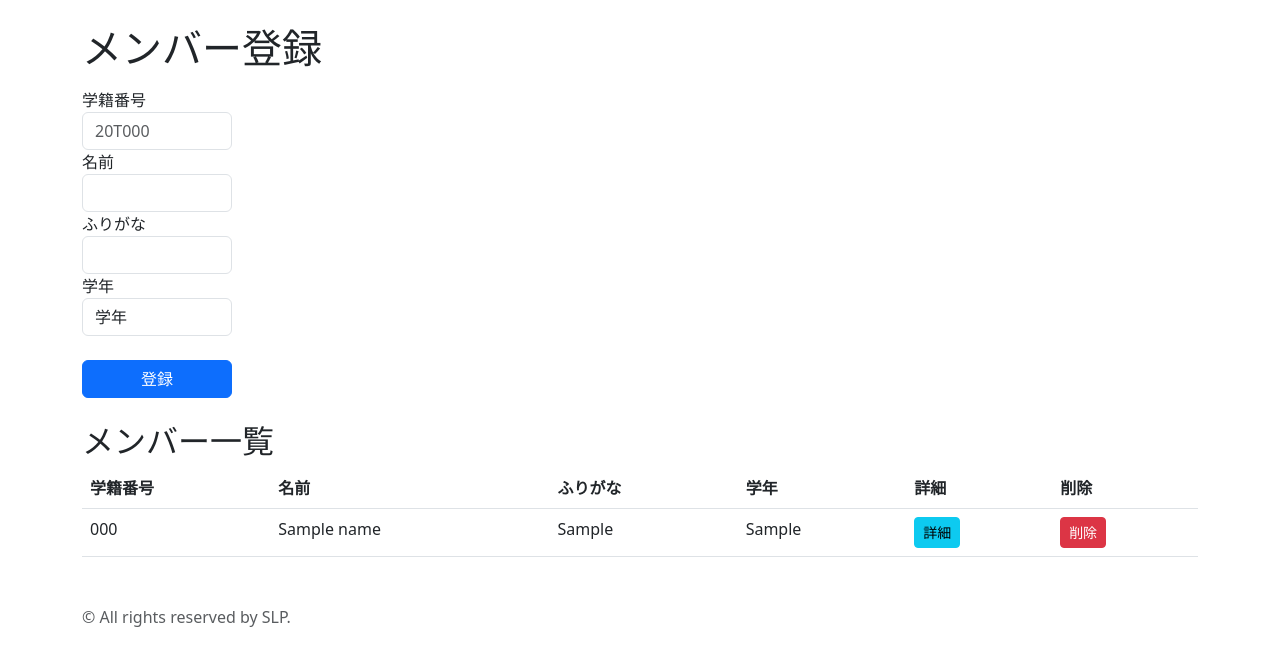
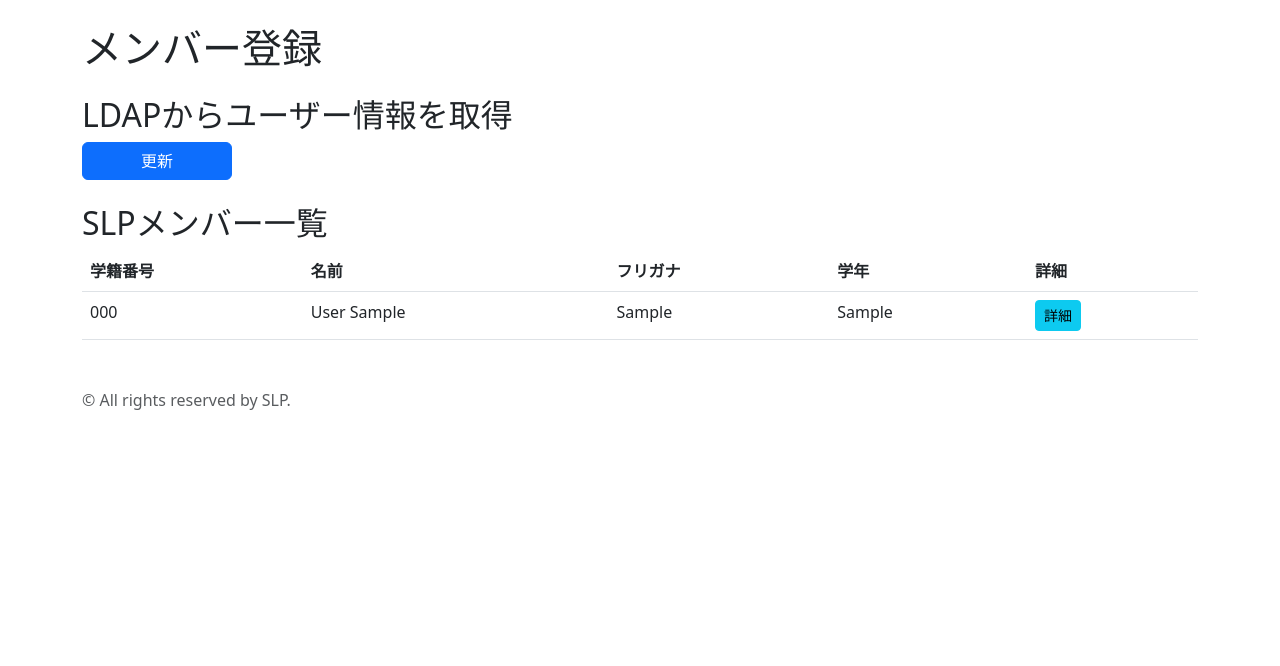
Before and after one commit to SLP-KBIT/attendance-system, a Flask app: page /attendance/member in a window 1280 px wide. Shown: the part 88-754 px from the top of the page. Run offline with Flask 3, Linux system fonts and the light colour scheme; tables that the repository leaves empty hold one stand-in row (values such as "Sample post"); some libraries are stand-ins or nearby versions.

Commit message:
LDAPに対応

```diff
--- a/app/scripts/main.py
+++ b/app/scripts/main.py
@@ -1,37 +1,38 @@
 from flask import Flask, render_template, request, redirect, Response, url_for, render_template_string
 from sqlalchemy import create_engine
 from sqlalchemy.orm import sessionmaker
-from database import AttendanceDB, NameDB
+from database import Date, User
 from datetime import datetime, timedelta
 import subprocess
 import re
+from ldap3 import Server, Connection, ALL, NTLM, SUBTREE, ALL_ATTRIBUTES, ALL_OPERATIONAL_ATTRIBUTES
 
 app = Flask(__name__, static_url_path='/attendance')
 
 # SQLiteデータベースに接続
-engine2 = create_engine('sqlite:///name.db')
-engine1 = create_engine('sqlite:///attendance.db')
+engine1 = create_engine('sqlite:///date.db')
+engine2 = create_engine('sqlite:///user.db')
 
 # SQLAlchemyセッションを作成
 Session1 = sessionmaker(bind=engine1)
 Session2 = sessionmaker(bind=engine2)
 
 # 同じ日付のデータを省く
-def compute_day(post, onDays):
+def compute_day(date, onDays):
     for onDay in onDays:
-        if post == onDay:
+        if date == onDay:
             return 0
     return 1
 
-# 名前の抽出
-def extrack_name(posts, posts2):
-    my_names = []
-    for post2 in posts2:
-        for post in posts:
-            if post.name == post2.name:
-                my_names.append(post2.name)
+# 出席者の学籍番号取得
+def attend_number(dates, users):
+    numbers = []
+    for user in users:
+        for date in dates:
+            if date.number == user.number:
+                numbers.append(user.number)
                 break
-    return my_names
+    return numbers
 
 # 更新に失敗した時のエラー処理
 error = ['',0]
@@ -46,25 +47,36 @@ def error_handle(e):
         error[1] = 0
         return error[0]
 
-# 正規表現
-def convert_string(number, name, grade, furigana):
-    pattern_number = r'(\d{2})([A-Za-z])(\d{3})'
-    pattern_name = r'^[^\W_]{1,30}$'
-    pattern_grade = r'([A-Z])(\d)'
-    pattern_furigana =  r'^[ぁ-んァ-ンー]{1,30}$'
-    result1 = re.match(pattern_number, number)
-    result2 = re.match(pattern_name, name)
-    result3 = re.match(pattern_grade, grade)
-    result4 = re.match(pattern_furigana, furigana)
-    if result1 and result2 and result3 and result4:
-        first_part = result1.group(1)
-        second_part = result1.group(2).upper()
-        third_part = result1.group(3)
-        return first_part + second_part + third_part
-    else:
-        return False
+# 学生かどうか判定
+def judge_student(entry, memberuid):
+    if str(entry['uid']) in memberuid:
+        pattern = r"s(\d{2})([a-z])(\d{3})@kagawa-u\.ac\.jp"
+        result = re.match(pattern, str(entry['mail']))
+        if result:
+            number = result.group(1) + result.group(2).upper() + result.group(3)
 
-# URL:(/)
+            year_of_admission = int(result.group(1)) + 2000
+            current_date = datetime.now()
+            current_year = current_date.year
+            if current_date < datetime(current_year, 4, 1):
+                current_year -= 1
+            year_of_grade = current_year - year_of_admission + 1
+
+            if result.group(2).upper() == "G":
+                year_of_grade += 4
+            elif result.group(2).upper() == "D":
+                year_of_grade += 6
+
+            grade_sample = {1:"B1", 2:"B2", 3:"B3", 4:"B4", 5:"M1", 6:"M2", 7:"D1", 8:"D2", 9:"D3"}
+
+            grade = ""
+            if year_of_grade in grade_sample:
+                grade = grade_sample[year_of_grade]
+
+            return number, grade
+
+    return None, None
+
 @app.route('/attendance', methods=['GET', 'POST'])
 def index():
     if request.method == 'POST':
@@ -76,33 +88,38 @@ def index():
         return redirect('/attendance')
 
     session1 = Session1()
-    posts = session1.query(AttendanceDB).order_by(AttendanceDB.date.desc()).all()
+    dates = session1.query(Date).order_by(Date.date.desc()).all()
+    session1.close()
+
     onDays = []
-    for post in posts:
-        post = post.date.strftime('%Y-%m-%d')
-        if compute_day(post, onDays):
-            onDays.append(post)
+    for date in dates:
+        date = date.date.strftime('%Y-%m-%d')
+        if compute_day(date, onDays):
+            onDays.append(date)
 
-    session1.close()
     errorOut = error_handle(0)
     return render_template('index.html', onDays=onDays, error=errorOut)
 
-# URL(/date/<指定した日付>)
+# 指定した日付
 @app.route('/attendance/date/<currentDate_str>', methods=['GET', 'POST'])
 def date(currentDate_str):
     if request.method == 'POST':
-        session1 = Session1()
+
+        number = request.form.get('number')
+
         session2 = Session2()
-        name = request.form.get('name')
+        user = session2.query(User).filter(User.number == number).first()
+        session2.close()
 
-        number = session2.query(NameDB.number).filter(NameDB.name == name).scalar()
-        grade = session2.query(NameDB.grade).filter(NameDB.name == name).scalar()
+        if user == None:
+            return redirect(f'/attendance/date/{currentDate_str}')
 
         currentDate = datetime.strptime(currentDate_str, "%Y-%m-%d")
 
-        new_post = AttendanceDB(number=number, name=name, grade=grade, date=currentDate)
+        new_date = Date(number=number, date=currentDate)
 
-        session1.add(new_post)
+        session1 = Session1()
+        session1.add(new_date)
         session1.commit()
         session1.close()
 
@@ -110,106 +127,109 @@ def date(currentDate_str):
 
     currentDate = datetime.strptime(currentDate_str, "%Y-%m-%d")
     session1 = Session1()
-    posts = session1.query(AttendanceDB).order_by(AttendanceDB.number).filter(AttendanceDB.date >= currentDate, AttendanceDB.date < currentDate+timedelta(days=1)).all()
+    dates = session1.query(Date).order_by(Date.date.desc()).filter(Date.date >= currentDate, Date.date < currentDate+timedelta(days=1)).all()
     session1.close()
 
     session2 = Session2()
-    posts2_furigana = session2.query(NameDB).order_by(NameDB.furigana).all()
-    posts2 = session2.query(NameDB).order_by(NameDB.number).all()
+    users_sort = session2.query(User).order_by(User.furigana).all()
+    users = session2.query(User).order_by(User.number).all()
     session2.close()
 
-    my_names = extrack_name(posts, posts2_furigana)
+    numbers = attend_number(dates, users)
 
-    posts = session1.query(AttendanceDB).order_by(AttendanceDB.date.desc()).filter(AttendanceDB.date >= currentDate, AttendanceDB.date < currentDate+timedelta(days=1)).all()
-    return render_template('date.html', posts=posts, currentDate=currentDate_str, posts2=posts2, my_names=my_names)
+    return render_template('date.html', dates=dates, currentDate_str=currentDate_str, users=users, users_sort=users_sort, numbers=numbers)
 
-# URL(/user/<指定した学籍番号>)
+# 指定した学籍番号
 @app.route('/attendance/user/<currentNumber>', methods=['GET', 'POST'])
 def user(currentNumber):
-    if request.method == 'GET':
+    if request.method == 'POST':
+        furigana = request.form.get('furigana')
+
+        pattern = r'^[ァ-ンー]{1,40}$'
+        if re.match(pattern, furigana) or furigana == "":
+            session2 = Session2()
+            user = session2.query(User).filter(User.number == currentNumber).first()
+            user.furigana = furigana
+            session2.commit()
+            session2.close()
+
+        return redirect(f'/attendance/user/{currentNumber}')
+
+    else:
         session1 = Session1()
         session2 = Session2()
-        posts = session1.query(AttendanceDB).order_by(AttendanceDB.date.desc()).filter(AttendanceDB.number == currentNumber).all()
-        lasts = session2.query(NameDB).filter(NameDB.number == currentNumber).first()
+        dates = session1.query(Date).order_by(Date.date.desc()).filter(Date.number == currentNumber).all()
+        user = session2.query(User).filter(User.number == currentNumber).first()
         session1.close()
         session2.close()
-        return render_template('user.html', posts=posts, lasts=lasts, currentNumber=currentNumber)
+        return render_template('user.html', dates=dates, user=user, currentNumber=currentNumber)
 
-    else:
-        session2 = Session2()
-        post = session2.query(NameDB).filter(NameDB.number == currentNumber).first()
-
-        number = request.form.get('number')
-        if number != '':
-            post.number = number
-            currentNumber = number
-        name = request.form.get('name')
-        if name != '':
-            post.name = name
-        grade = request.form.get('grade')
-        if grade != '':
-            post.grade = grade
-        furigana = request.form.get('furigana')
-        if furigana != '':
-            post.furigana = furigana
-
-        session2.commit()
-        session2.close()
-        return redirect(f'/attendance/user/{currentNumber}')
-
-# URL(/delete/<指定したAttendanceDBのid>)
+# 指定したDateのid
 @app.route('/attendance/delete/<int:id>')
 def delete(id):
     from_url = request.referrer
     split_url = from_url.partition('/attendance/')
 
     session1 = Session1()
-    post = session1.query(AttendanceDB).get(id)
-    session1.delete(post)
+    date = session1.query(Date).get(id)
+    session1.delete(date)
     session1.commit()
     session1.close()
+
     return redirect(f'/attendance/{split_url[-1]}')
 
-# URL(/member)
 @app.route('/attendance/member', methods=['GET', 'POST'])
 def member():
-    if request.method == 'GET':
+    if request.method == 'POST':
+        # opneldapから取得
+        server = Server('miku.eng.kagawa-u.ac.jp', get_info=ALL, port=636, use_ssl=True)
+        conn = Connection(server, user='cn=admin,dc=slp,dc=eng,dc=kagawa-u,dc=ac,dc=jp', password='パスワード', auto_bind=True)
+        conn.search('cn=slp,ou=groups,dc=slp,dc=eng,dc=kagawa-u,dc=ac,dc=jp', '(cn=slp)', attributes=['memberuid'], paged_size=None, search_scope=SUBTREE)
+        memberuid = conn.entries[0]['memberuid']
+        conn.search('ou=members,dc=slp,dc=eng,dc=kagawa-u,dc=ac,dc=jp', '(objectclass=person)', attributes=['uid', 'mail', 'sn', 'givenName'], paged_size=None, search_scope=SUBTREE)
+
         session2 = Session2()
-        posts = session2.query(NameDB).order_by(NameDB.number).all()
+
+        # DBへの追加・更新
+        for entry in sorted(conn.entries):
+            number, grade = judge_student(entry, memberuid)
+            if number == None:
+                continue
+
+            uid = str(entry['uid'])
+            first_name = str(entry['givenName'])
+            last_name = str(entry['sn'])
+            user = session2.query(User).filter(User.uid == uid).first()
+            if user:
+                user.uid = uid
+                user.number = number
+                user.first_name = first_name
+                user.last_name = last_name
+                user.grade = grade
+            else :
+                new_user = User(uid=uid, number=number, first_name=first_name, last_name=last_name, grade=grade, furigana="")
+                session2.add(new_user)
+
+            session2.commit()
+
+        # DBへの削除
+        users = session2.query(User).all()
+        for user in users:
+            if user.uid in memberuid:
+                continue
+            else:
+                session2.delete(user)
+                session2.commit()
+
         session2.close()
-        return render_template('member.html', posts=posts)
+        return redirect('/attendance/member')
 
     else:
-        number = request.form.get('number')
-        name = request.form.get('name')
-        grade = request.form.get('grade')
-        furigana = request.form.get('furigana')
+        session2 = Session2()
+        users = session2.query(User).order_by(User.grade.desc()).order_by(User.number).all()
+        session2.close()
+        return render_template('member.html', users=users)
 
-        result = convert_string(number, name, grade, furigana)
-        number = result
-
-        if result:
-            new_post = NameDB(number=number, name=name, grade=grade, furigana=furigana)
-
-            session2 = Session2()
-            session2.add(new_post)
-            session2.commit()
-            session2.close()
-
-        return redirect('/attendance/member')
-
-# URL(/member/delete/<指定したNameDBのid>)
-@app.route('/attendance/member/delete/<int:id>')
-def delete_member(id):
-    session2 = Session2()
-    post = session2.query(NameDB).get(id)
-
-    session2.delete(post)
-    session2.commit()
-    session2.close()
-    return redirect('/attendance/member')
-
-# URL(/other)
 @app.route('/attendance/other', methods=['GET', 'POST'])
 def other():
     other_date = request.form.get('other')
--- a/app/scripts/templates/index.html
+++ b/app/scripts/templates/index.html
@@ -41,7 +41,7 @@
     <form class="mb-4" action="/attendance/other" method="POST">
         <div class="form-group">
             <label for="other">上記以外の日時</label>
-            <input type="text" class="form-control" name="other" style="width: 150px;" placeholder="例:2020-01-01" required>
+            <input type="text" class="form-control" name="other" style="width: 150px;" placeholder="例　2020-01-01" required>
         </div>
         <br>
         <button type="submit" class="btn btn-primary" style="width: 150px;">送信</button>
--- a/app/scripts/templates/member.html
+++ b/app/scripts/templates/member.html
@@ -4,57 +4,31 @@
 <div class="container mt-4">
     <h1>メンバー登録</h1>
     <div class="mt-3">
-        <form action="/attendance/member" method="POST">
-            <div class="form-group">
-                <label for="number">学籍番号</label>
-                <input type="text" class="form-control" name="number" style="width: 150px;" placeholder="20T000" required>
-            </div>
-            <div class="form-group">
-                <label for="name">名前</label>
-                <input type="text" class="form-control" name="name" style="width: 150px;" required>
-            </div>
-            <div class="form-group">
-                <label for="furigana">ふりがな</label>
-                <input type="text" class="form-control" name="furigana" style="width: 150px;" required>
-            </div>
-            <div class="form-group">
-                <label for="grade">学年</label>
-                <select class="form-control" name="grade" style="width: 150px;" required>
-                    <option hidden value="">学年</option>
-                    <option value="B1">学士1年</option>
-                    <option value="B2">学士2年</option>
-                    <option value="B3">学士3年</option>
-                    <option value="B4">学士4年</option>
-                    <option value="M1">修士1年</option>
-                    <option value="M2">修士2年</option>
-                </select>
-            </div>
-            <br>
-            <button type="submit" class="btn btn-primary" style="width: 150px;">登録</button>
+        <h2 class="mt-4">LDAPからユーザー情報を取得</h2>
+        <form class="mb-4" action="/attendance/member" method="POST">
+            <input class="btn btn-primary" type="submit" style="width: 150px;" value="更新">
         </form>
     </div>
 
-    <h2 class="mt-4">メンバー一覧</h2>
+    <h2 class="mt-4">SLPメンバー一覧</h2>
     <table class="table">
         <thead>
             <tr>
                 <th>学籍番号</th>
                 <th>名前</th>
-                <th>ふりがな</th>
+                <th>フリガナ</th>
                 <th>学年</th>
                 <th>詳細</th>
-                <th>削除</th>
             </tr>
         </thead>
         <tbody>
-            {% for post in posts %}
+            {% for user in users %}
                 <tr>
-                    <td>{{ post.number }}</td>
-                    <td>{{ post.name }}</td>
-                    <td>{{ post.furigana }}</td>
-                    <td>{{ post.grade }}</td>
-                    <td><a href="/attendance/user/{{ post.number }}" class="btn btn-info btn-sm" role="button">詳細</a></td>
-                    <td><a href="/attendance/member/delete/{{ post.id }}" class="btn btn-danger btn-sm" role="button">削除</a></td>
+                    <td>{{ user.number }}</td>
+                    <td>{{ user.last_name }} {{ user.first_name }}</td>
+                    <td>{{ user.furigana }}</td>
+                    <td>{{ user.grade }}</td>
+                    <td><a href="/attendance/user/{{ user.number }}" class="btn btn-info btn-sm" role="button">詳細</a></td>
                 </tr>
             {% endfor %}
         </tbody>
```
Also changed, not shown: app/scripts/database.py (+11 -11 lines), app/scripts/setDB.py (+10 -16 lines), app/scripts/templates/date.html (+20 -23 lines), app/scripts/templates/user.html (+9 -31 lines), 1 other file.
